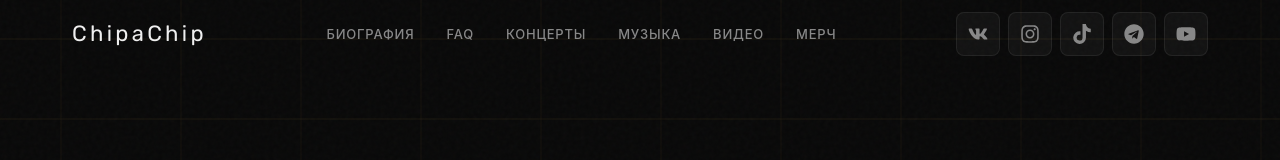
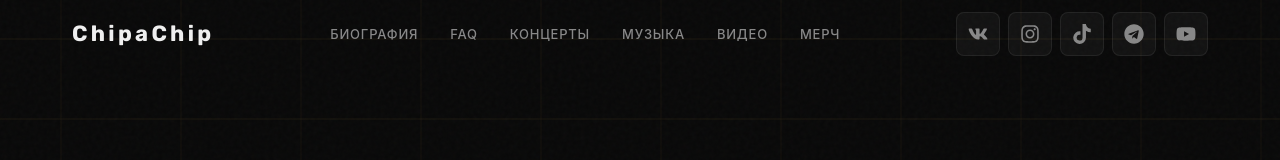
Before and after one commit to drknvpn/ChipaChipWeb, a React (Vite) app: page / in a window 1280 px wide. Shown: the top 160 px of the page. Built offline with nearby package versions, Linux system fonts and the light colour scheme.

Commit message:
Update Navbar.css

```diff
--- a/src/components/Navbar.css
+++ b/src/components/Navbar.css
@@ -1,7 +1,7 @@
 .navbar { position: fixed; top: 0; left: 0; right: 0; z-index: 100; transition: background 0.35s; border-bottom: 1px solid transparent; }
 .navbar.scrolled { background: rgba(8,8,8,0.88); backdrop-filter: blur(20px); border-bottom-color: rgba(255,255,255,0.07); }
 .navbar-inner { display: flex; align-items: center; justify-content: space-between; height: 68px; gap: 24px; }
-.navbar-logo { font-family: 'Rubik'; font-size: 22px; letter-spacing: 0.15em; color: var(--text-primary); transition: color 0.2s; }
+.navbar-logo { font-family: 'Rubik'; font-weight: 700; font-style: normal; font-size: 22px; letter-spacing: 0.15em; color: var(--text-primary); transition: color 0.2s; }
 .navbar-logo:hover { color: var(--accent); }
 .navbar-links { display: flex; gap: 4px; flex: 1; justify-content: center; }
 .nav-link { font-size: 13px; font-weight: 500; letter-spacing: 0.06em; color: var(--text-secondary); padding: 6px 14px; border-radius: 4px; transition: color 0.2s; text-transform: uppercase; }
```
